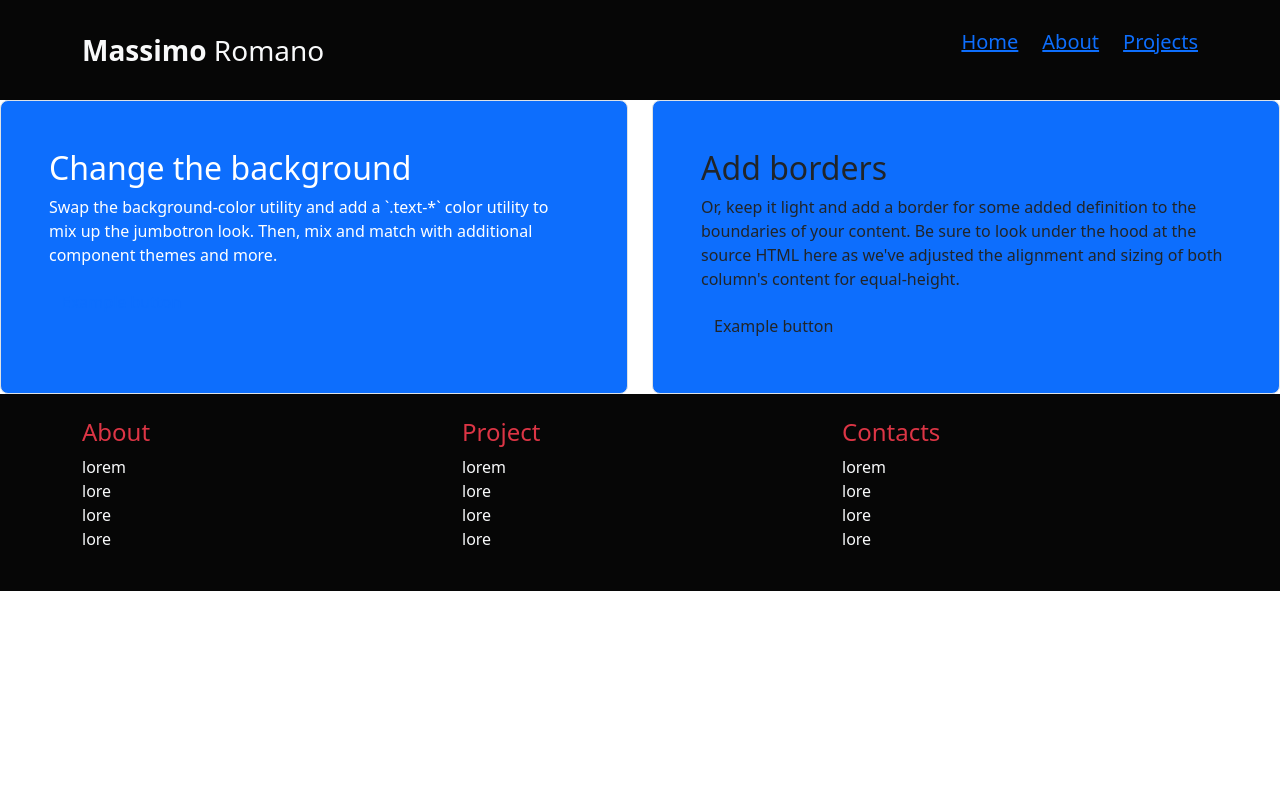
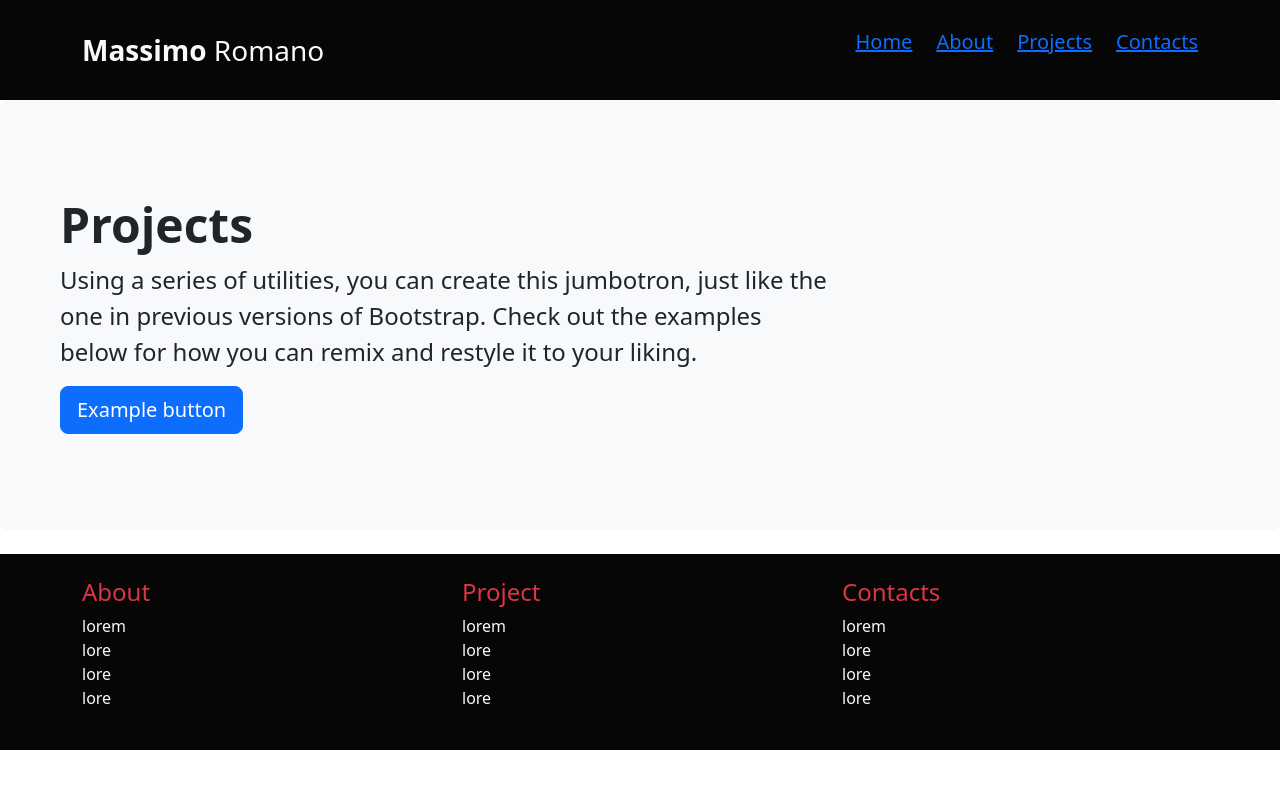
Before and after one commit to MassimoRomano/vite-boolfolio, a Vue app: page /project in a window 1280 px wide. Shown: the top 788 px of the page. Built offline with nearby package versions, Linux system fonts and the light colour scheme.

Commit message:
add page not found

```diff
--- a/src/components/partials/AppHeader.vue
+++ b/src/components/partials/AppHeader.vue
@@ -23,6 +23,9 @@ export default {
                         <li class="fs-5">
                             <router-link :to="{ name: 'Project' }">Projects</router-link>
                         </li>
+                        <li class="fs-5">
+                            <router-link :to="{ name: 'Contacts' }">Contacts</router-link>
+                        </li>
                     </ul>
                 </div>
             </div>
--- a/src/components/views/AppAbout.vue
+++ b/src/components/views/AppAbout.vue
@@ -7,36 +7,19 @@ export default {
 </script>
 
 <template>
-    <div class="row align-items-md-stretch">
-        <div class="col-md-6">
-            <div class="h-100 p-5 text-white bg-primary border rounded-3">
-                <h2>Change the background</h2>
-                <p>
-                    Swap the background-color utility and add a `.text-*` color
-                    utility to mix up the jumbotron look. Then, mix and match with
-                    additional component themes and more.
-                </p>
-                <button class="btn btn-outline-primary" type="button">
-                    Example button
-                </button>
-            </div>
-        </div>
-        <div class="col-md-6">
-            <div class="h-100 p-5 bg-primary border rounded-3">
-                <h2>Add borders</h2>
-                <p>
-                    Or, keep it light and add a border for some added definition
-                    to the boundaries of your content. Be sure to look under the
-                    hood at the source HTML here as we've adjusted the alignment and
-                    sizing of both column's content for equal-height.
-                </p>
-                <button class="btn Swap the background-color utility and add a `.text-*` color
-                utility to mix up the jumbotron look. Then, mix and match with
-                additional component themes and more." type="button">
-                    Example button
-                </button>
-            </div>
+    <div class="p-5 mb-4 bg-light rounded-3">
+        <div class="container-fluid py-5">
+            <h1 class="display-5 fw-bold">about.</h1>
+            <p class="col-md-8 fs-4">
+                Using a series of utilities, you can create this jumbotron, just
+                like the one in previous versions of Bootstrap. Check out the
+                examples below for how you can remix and restyle it to your liking.
+            </p>
+            <button class="btn btn-primary btn-lg" type="button">
+                Example button
+            </button>
         </div>
     </div>
 
+
 </template>
--- a/src/components/views/AppContacts.vue
+++ b/src/components/views/AppContacts.vue
@@ -9,7 +9,7 @@ export default {
 <template>
     <div class="p-5 mb-4 bg-light rounded-3">
         <div class="container-fluid py-5">
-            <h1 class="display-5 fw-bold">Custom jumbotron</h1>
+            <h1 class="display-5 fw-bold">Contacs</h1>
             <p class="col-md-8 fs-4">
                 Using a series of utilities, you can create this jumbotron, just
                 like the one in previous versions of Bootstrap. Check out the
--- a/src/components/views/AppHome.vue
+++ b/src/components/views/AppHome.vue
@@ -105,7 +105,8 @@ export default {
       </div>
     </section>
 
-    <div class="container py-5">
+    <section class="project py-5">
+      <div class="container ">
         <div class="row">
           <div class="col-4 gap-3 pb-3" v-for="project in projects.data" :key="project.id">
             <router-link :to="{ name: 'Single', params: { id: project.id }, }">
@@ -125,6 +126,7 @@ export default {
           </div>
         </div>
       </div>
+    </section>
   </main>
 
 
--- a/src/components/views/AppProject.vue
+++ b/src/components/views/AppProject.vue
@@ -7,46 +7,20 @@ export default{
 </script>
 
 <template>
-    <div class="row align-items-md-stretch">
-        <div class="col-md-6">
-            <div
-                class="h-100 p-5 text-white bg-primary border rounded-3"
-            >
-                <h2>Change the background</h2>
-                <p>
-                    Swap the background-color utility and add a `.text-*` color
-                    utility to mix up the jumbotron look. Then, mix and match with
-                    additional component themes and more.
-                </p>
-                <button
-                    class="btn btn-outline-primary"
-                    type="button"
-                >
-                    Example button
-                </button>
-            </div>
-        </div>
-        <div class="col-md-6">
-            <div
-                class="h-100 p-5 bg-primary border rounded-3"
-            >
-                <h2>Add borders</h2>
-                <p>
-                    Or, keep it light and add a border for some added definition
-                    to the boundaries of your content. Be sure to look under the
-                    hood at the source HTML here as we've adjusted the alignment and
-                    sizing of both column's content for equal-height.
-                </p>
-                <button
-                    class="btn Swap the background-color utility and add a `.text-*` color
-                    utility to mix up the jumbotron look. Then, mix and match with
-                    additional component themes and more."
-                    type="button"
-                >
-                    Example button
-                </button>
-            </div>
+    <div class="p-5 mb-4 bg-light rounded-3">
+        <div class="container-fluid py-5">
+            <h1 class="display-5 fw-bold">Projects</h1>
+            <p class="col-md-8 fs-4">
+                Using a series of utilities, you can create this jumbotron, just
+                like the one in previous versions of Bootstrap. Check out the
+                examples below for how you can remix and restyle it to your liking.
+            </p>
+            <button class="btn btn-primary btn-lg" type="button">
+                Example button
+            </button>
         </div>
     </div>
 
+
+
 </template>
--- a/src/components/views/AppShow.vue
+++ b/src/components/views/AppShow.vue
@@ -21,6 +21,7 @@ export default {
                     this.loading = false
                 } else {
                     // Gestisci il caso in cui la chiamata API non abbia successo
+                    this.$route.push({name: 'not-found'})
                 }
             })
             .catch(err => {
--- /dev/null
+++ b/src/components/views/NotFound.vue
@@ -0,0 +1,13 @@
+<script>
+export default{
+    name: 'NotFound'
+}
+</script>
+
+<template>
+    <div class="container">
+        <div class="d-fex justify-content-center align-items-center">
+            <h1>Page Not Found</h1>
+        </div>
+    </div>
+</template>
--- a/src/router.js
+++ b/src/router.js
@@ -4,6 +4,7 @@ import AppAbout from "./components/views/AppAbout.vue";
 import AppProject from "./components/views/AppProject.vue";
 import AppContacts from "./components/views/AppContacts.vue";
 import AppShow from "./components/views/AppShow.vue";
+import NotFound from "./components/views/NotFound.vue";
 
 const router = createRouter({
     history: createWebHistory(),
@@ -12,7 +13,8 @@ const router = createRouter({
         {path:'/about', component:AppAbout, name:'About'},
         {path:'/project', component:AppProject, name:'Project'},
         {path:'/contacts', component:AppContacts, name:'Contacts'},
-        {path:'/project/:id', component:AppShow, name:'Single'}
+        {path:'/project/:id', component:AppShow, name:'Single'},
+        {path:'/:pathMatch(.*)*', component:NotFound, name:'not-found'}
     ]
 })
 
--- a/src/style.css
+++ b/src/style.css
@@ -139,6 +139,11 @@ main {
   }
 }
 
+.project{
+  background-color: #060606;
+  height: auto;
+}
+
 
 footer {
   background-color: #060606;
```
Lines whose indentation alone changed are shown as unchanged.
